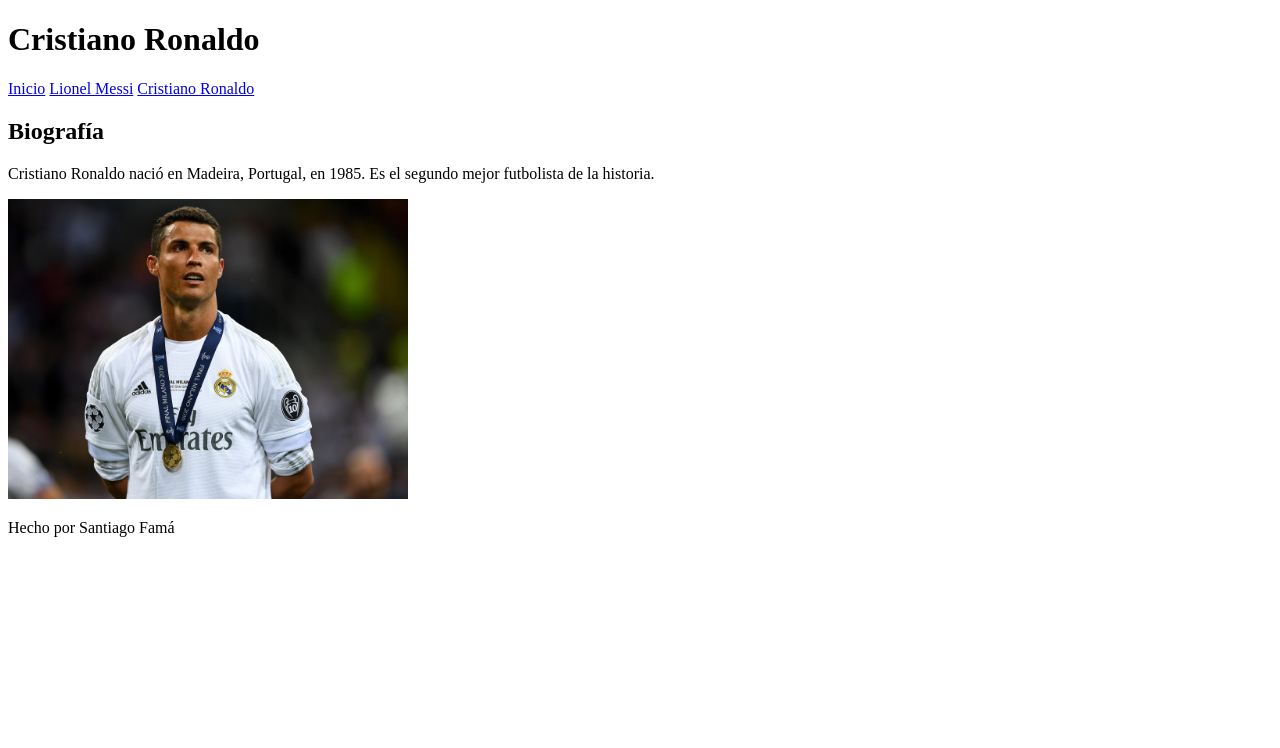
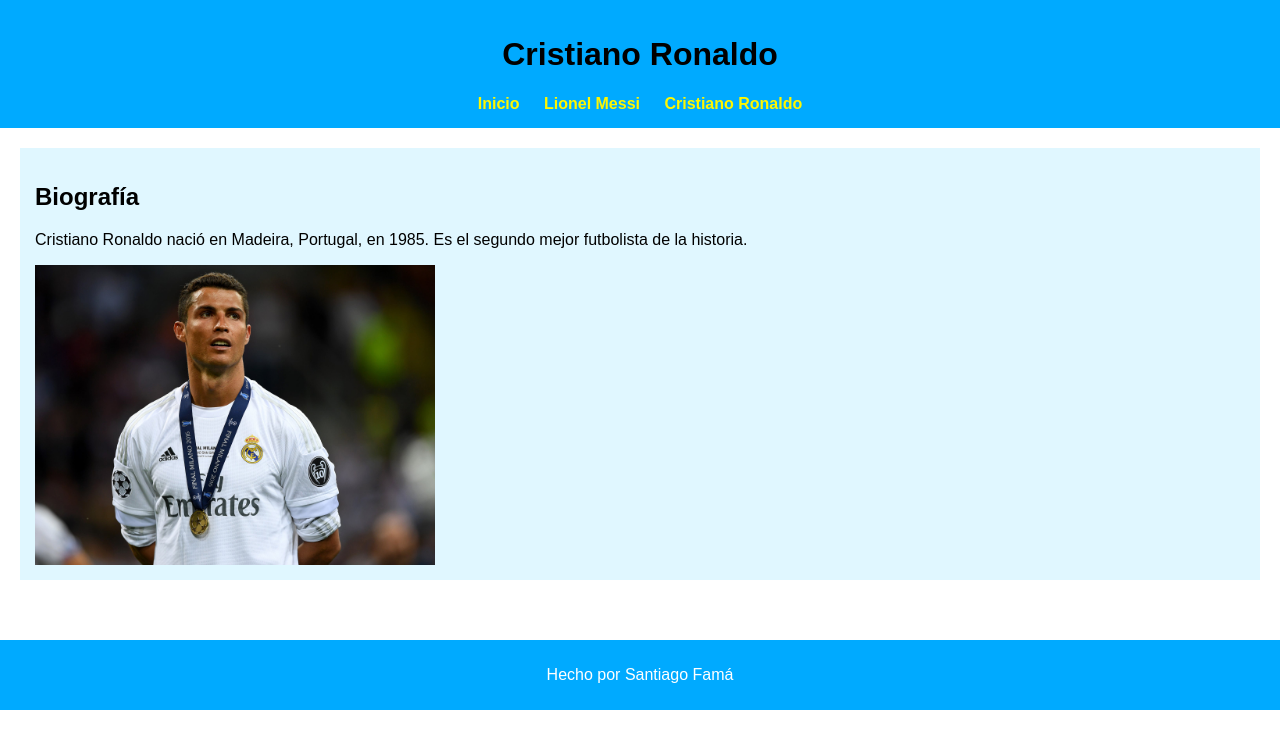
Before and after one commit to SantiagoFama/mi-sitio, a plain HTML site: page cristiano.html in a window 1280 px wide. Drawn offline with Linux system fonts and the light colour scheme.

Commit message:
styles css

```diff
--- a/cristiano.html
+++ b/cristiano.html
@@ -2,6 +2,7 @@
 <html lang="es">
 <head>
   <meta charset="UTF-8">
+  <link rel="stylesheet" href="css/styles.css">
   <title>Cristiano Ronaldo</title>
 </head>
 <body>
--- /dev/null
+++ b/css/styles.css
@@ -0,0 +1,49 @@
+body {
+  font-family: sans-serif;
+  background-color: #ffffff;
+  color: #000000;
+  margin: 0;
+  padding: 0;
+}
+
+header {
+  background-color: #00aaff;
+  padding: 15px;
+  text-align: center;
+}
+
+nav a {
+  color: #fff700;
+  margin: 0 10px;
+  text-decoration: none;
+  font-weight: bold;
+}
+
+nav a:hover {
+  text-decoration: underline;
+}
+
+main {
+  padding: 20px;
+}
+
+section {
+  margin-bottom: 20px;
+  background-color: #e0f7ff;
+  padding: 15px;
+}
+
+img {
+  max-width: 100%;
+  height: auto;
+  display: block;
+  margin-top: 10px;
+}
+
+footer {
+  background-color: #00aaff;
+  color: white;
+  text-align: center;
+  padding: 10px;
+  margin-top: 20px;
+}
```
Also changed, not shown: index.html (+1 -0 lines), messi.html (+1 -0 lines).
